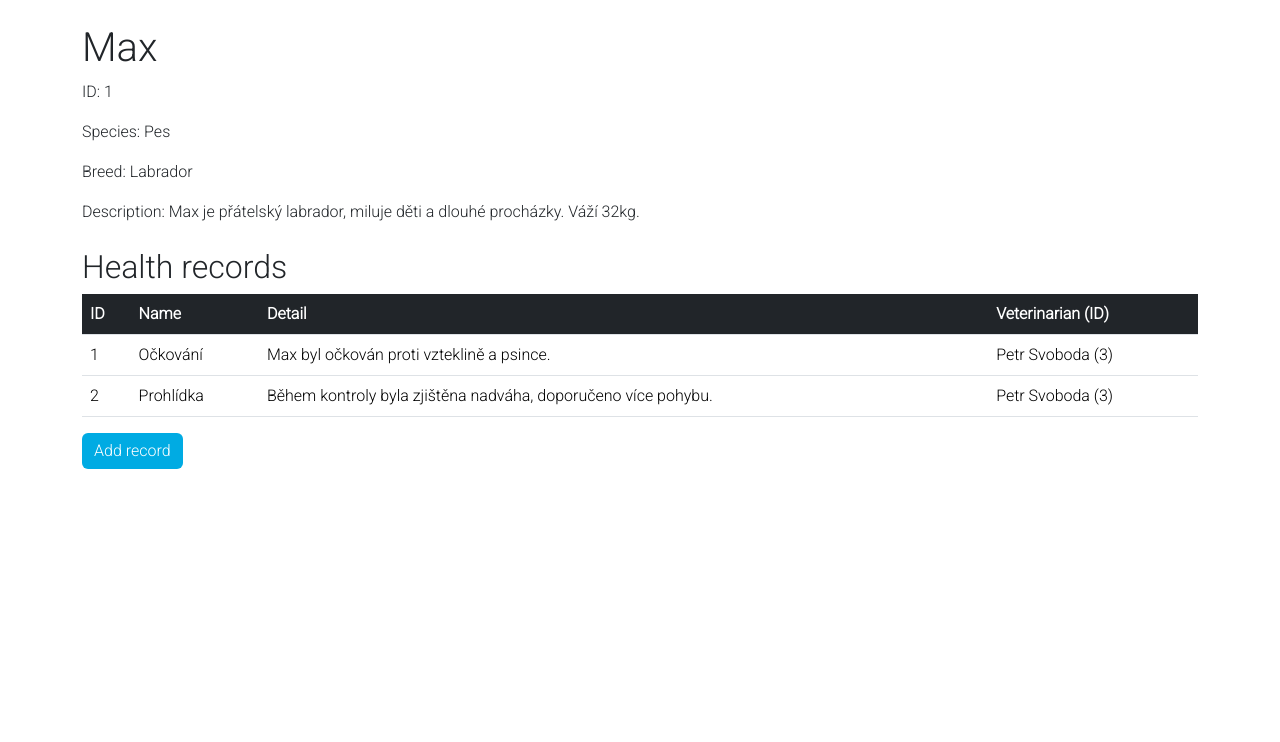
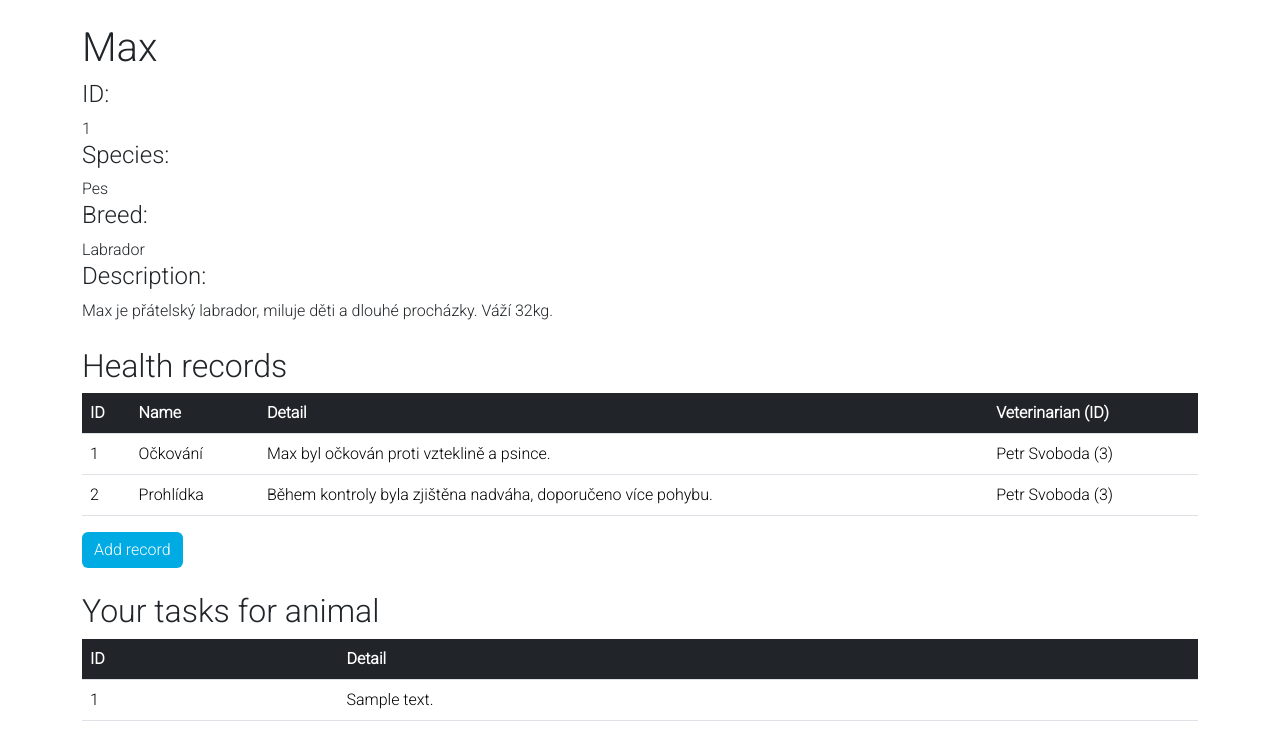
Before and after one commit to Dandys3900/IIS-Project, a Django app: page /animalmedrecs/1 in a window 1280 px wide. Shown: the part 58-800 px from the top of the page. Run offline with Django 5.2, Linux system fonts and the light colour scheme; a user stored in the database is signed in; data comes from the database, SQL or seed files in the repository; tables that the repository leaves empty hold one stand-in row (values such as "Sample post").

Commit message:
Finish implementation

```diff
--- a/project/forms.py
+++ b/project/forms.py
@@ -241,7 +241,9 @@ class EditAnimalForm(CreateAnimalForm):
 
 class CreateMedicalRecordForm(forms.ModelForm):
     name   = createField(255, "name", "Enter record name")
-    detail = forms.CharField(widget=forms.Textarea, required=True, label="Record description")
+    detail = forms.CharField(widget=forms.Textarea(attrs={
+        "class" : "form-control"
+    }), required=True, label="Record description")
 
     class Meta:
         model = HealthRecord
@@ -250,3 +252,16 @@ class CreateMedicalRecordForm(forms.ModelForm):
             "name",
             "detail"
         )
+
+class CreateAnimalTaskForm(forms.ModelForm):
+    target_vet = forms.ModelChoiceField(queryset=CustomUser.objects.filter(userrole="vet"), label="Assign task to", required=True)
+    detail = forms.CharField(widget=forms.Textarea(attrs={
+        "class" : "form-control"
+    }), required=True, label="Task description")
+
+    class Meta:
+        model = AnimalTask
+        # List animal task attributes
+        fields = (
+            "detail",
+        )
--- a/project/models.py
+++ b/project/models.py
@@ -102,3 +102,13 @@ class HealthRecord(models.Model):
     class Meta:
         # Specify table for storing animal medical records
         db_table = "HealthRecord"
+
+class AnimalTask(models.Model):
+    task_id      = models.AutoField(primary_key=True, db_column="taskID")
+    detail       = models.TextField(db_column="detail")
+    animal_id    = models.ForeignKey(Animal, related_name="animal_tasks", on_delete=models.CASCADE, db_column="animalID")
+    veterinarian = models.ForeignKey(CustomUser, on_delete=models.DO_NOTHING, db_column="veterinarianID")
+
+    class Meta:
+        # Specify table for storing animal task for veterinarians
+        db_table = "Task"
--- a/project/templates/animal_detail.html
+++ b/project/templates/animal_detail.html
@@ -2,11 +2,13 @@
 
 {% block content %}
     <div class="container">
+        <div class="row justify-content-center">
+            <div class="col">
                 <h1 class="mt-4">{{ animal.name }}</h1>
-        <p><strong>ID:</strong> {{ animal.animal_id }}</p>
-        <p><strong>Species:</strong> {{ animal.species }}</p>
-        <p><strong>Breed:</strong> {{ animal.breed }}</p>
-        <p><strong>Description:</strong> {{ animal.description }}</p>
+                <h4>ID:</h4> {{ animal.animal_id }}
+                <h4>Species:</h4> {{ animal.species }}
+                <h4>Breed:</h4> {{ animal.breed }}
+                <h4>Description:</h4> {{ animal.description }}
 
                 <h2 class="mt-4">Health records</h2>
                 <table class="table">
@@ -34,12 +36,28 @@
                     </tbody>
                 </table>
                 <button class="btn btn-primary btn-block" onclick="triggerRecordForm()">Add record</button>
+                <h2 class="mt-4">Your tasks for animal</h2>
+                <table class="table">
+                    <thead>
+                        <tr>
+                            <th>ID</th>
+                            <th>Detail</th>
+                        </tr>
+                    </thead>
+                    <tbody>
+                        {% for task in animal_tasks %}
+                            <tr>
+                                <td>{{ task.task_id }}</td>
+                                <td>{{ task.detail }}</td>
+                            </tr>
+                        {% endfor %}
+                    </tbody>
+                </table>
             </div>
-
             <div class="col-md-4" id="addrecord" style="display: none;">
                 <div class="card">
                     <div class="card-body">
-                    <h3 class="card-title text-center">Login</h3>
+                        <h3 class="card-title text-center">New record</h3>
                         <button type="button" class="btn-close" aria-label="Close" style="position: absolute; right: 5px; top: 5px;" onclick="triggerRecordForm()"></button>
                         <form method="POST" action="{% url 'animalmedrecs' animal.animal_id %}">
                             <!-- Django requires this token for enhanced security -->
@@ -48,6 +66,8 @@
                             {{ form.as_p }}
                             <button type="submit" class="btn btn-primary btn-block">Save</button>
                         </form>
+                    </div>
+                </div>
             </div>
         </div>
     </div>
--- a/project/templates/animal_list.html
+++ b/project/templates/animal_list.html
@@ -21,7 +21,11 @@
                         <td>{{ animal.species }}</td>
                         <td>{{ animal.breed }}</td>
                         <td>
-                            <a href="{% url 'animalmedrecs' animal.animal_id %}" class="btn btn-primary">View details</a>
+                            {% if user.userRole == "vet" %}
+                                <a href="{% url 'animalmedrecs' animal.animal_id %}" class="btn btn-primary">View details</a>
+                            {% elif user.userRole == "carer" %}
+                                <a href="{% url 'animalvettasks' animal.animal_id %}" class="btn btn-primary">Manage tasks</a>
+                            {% endif %}
                         </td>
                     </tr>
                 {% endfor %}
--- a/project/templates/navbar.html
+++ b/project/templates/navbar.html
@@ -27,8 +27,13 @@
                                 Medical records
                             </a>
                         </li>
-                    {% endif %}
-                    {% if user.userRole == "admin" %}
+                    {% elif user.userRole == "carer" %}
+                        <li class="nav-item me-2">
+                            <a class="nav-link active" aria-current="page" href="{% url 'animalslist' %}">
+                                Tasks for veterinarian
+                            </a>
+                        </li>
+                    {% elif user.userRole == "admin" %}
                         <li class="nav-item dropdown">
                             <a class="nav-link dropdown-toggle" role="button" data-bs-toggle="dropdown" aria-expanded="false">
                                 Manage users
--- a/project/urls.py
+++ b/project/urls.py
@@ -33,6 +33,8 @@ urlpatterns = [
     path('animalslist/', views.animals_list, name='animalslist'),
     # Getting medical details of animal
     path('animalmedrecs/<int:animal_id>', views.animal_medrecord, name='animalmedrecs'),
+    # Getting medical details of animal
+    path('animalvettasks/<int:animal_id>', views.animal_vetrecord, name='animalvettasks'),
     # Book animal for walk
     path('bookanimal/<int:animal_id>/', views.animal_book, name='bookanimal')
 ]
--- a/project/views.py
+++ b/project/views.py
@@ -294,8 +294,9 @@ def animal_medrecord(request, animal_id):
     try: # Get animal and its health records
         animal = Animal.objects.get(animal_id=animal_id)
         health_records = animal.med_records.all()
+        animal_tasks = animal.animal_tasks.filter(veterinarian=request.user)
     except Exception as e:
-        messages.error(request, f"Error while deleting animal: {e}")
+        messages.error(request, f"Error while getting animal: {e}")
         return redirect("home")
 
     form = CreateMedicalRecordForm()
@@ -305,6 +306,7 @@ def animal_medrecord(request, animal_id):
         return render(request, "animal_detail.html", {
             "animal"         : animal,
             "health_records" : health_records,
+            "animal_tasks"   : animal_tasks,
             "form"           : form
         })
 
@@ -312,13 +314,47 @@ def animal_medrecord(request, animal_id):
 
     if not form.is_valid():
         messages.error(request, "Invalid form.")
-        return redirect("animalmedrecs", anima_id=animal.animal_id)
+        return redirect("animalmedrecs", animal_id=animal.animal_id)
 
     health_record = form.save(commit=False)
-    health_record.animal = animal
+    health_record.animal_id = animal
     health_record.veterinarian = request.user
     health_record.save()
+    # Notify user
+    messages.success(request, "Medical record added succesfully")
     return redirect("animalmedrecs", animal_id=animal.animal_id)
+
+def animal_vetrecord(request, animal_id):
+    try: # Get animal and its health records
+        animal = Animal.objects.get(animal_id=animal_id)
+        animal_tasks = animal.animal_tasks.all()
+    except Exception as e:
+        messages.error(request, f"Error while getting animal: {e}")
+        return redirect("home")
+
+    form = CreateAnimalTaskForm()
+
+    if request.method == "GET":
+        # Render page
+        return render(request, "animal_tasks.html", {
+            "animal" : animal,
+            "tasks"  : animal_tasks,
+            "form"   : form
+        })
+
+    form = CreateAnimalTaskForm(request.POST)
+
+    if not form.is_valid():
+        messages.error(request, "Invalid form.")
+        return redirect("animalvettasks", animal_id=animal.animal_id)
+
+    vet_task = form.save(commit=False)
+    vet_task.animal_id = animal
+    vet_task.veterinarian = form.cleaned_data["target_vet"]
+    vet_task.save()
+    # Notify user
+    messages.success(request, "Task created succesfully")
+    return redirect("animalvettasks", animal_id=animal.animal_id)
 
 def animal_book(request, animal_id):
     # TODO: Show book form, reuse animal.html logic to display both animal info and its photos and add schedule
```
Also changed, not shown: dbinit.sql (+15 -0 lines), project/templates/animal_tasks.html (added, +53 -0 lines), project/migrations/0003_animaltask.py (added). Lines whose indentation alone changed are shown as unchanged.
